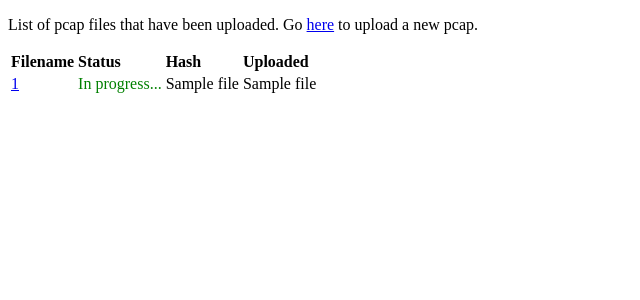
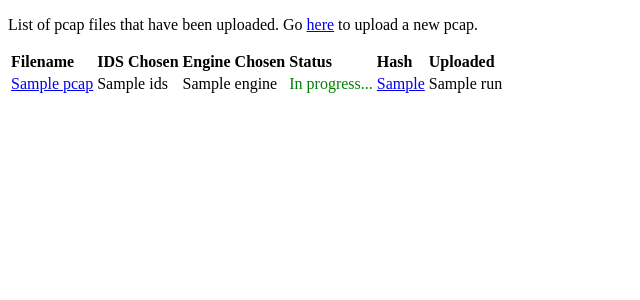
Before and after one commit to travisbgreen/autoIDS, a Flask app: template templates/listing.html in a window 1280 px wide. Shown: the top 300 px of the page, without its empty margins (0-640 px from the left). Run offline with Flask 2, Linux system fonts and the light colour scheme; the template is opened without the code that fills it: most values are stand-ins (such as "Sample title", 1, 10 or a date in 2020); parts of the project's set-up code (start-up, migrations or seed data) failed here and were passed over.

Commit message:
Making the database great again with Peewee
fixes #2

```diff
--- a/config.py
+++ b/config.py
@@ -5,7 +5,7 @@ LOG_FOLDER = '/var/pcap/logs' # logs are put here in their own folders
 IDSDB_FOLDER = '/opt/IDSDeathBlossom' # IDSDeathBlossom installation
 DATABASE = os.path.join(UPLOAD_FOLDER,'files.db') # path to the SQLite database that stores some info about files
 ALLOWED_EXTENSIONS = set(['pcap','pcapng']) # allowed file types to upload
-ENGINES = ['snort-2.8.4.1', 'snort-2.8.5.1', 'snort-2.8.6.1','snort-2.9.0.5', 'snort-2.9.6.2', 'suricata-1.2.1','suricata-1.3.6', 'suricata-1.4.7', 'suricata-2.0.6'] # engines that can be chosen on the upload page
+IDSS = ['snort-2.8.4.1', 'snort-2.8.5.1', 'snort-2.8.6.1','snort-2.9.0.5', 'snort-2.9.6.2', 'suricata-1.2.1','suricata-1.3.6', 'suricata-1.4.7', 'suricata-2.0.6'] # engines that can be chosen on the upload page
 PERPAGE = 40 # number of pcaps to display per page in the listing
 DISPLAYFILES = ['eve.json'] # add to this list later
 
--- a/main.py
+++ b/main.py
@@ -2,7 +2,7 @@ from flask import Flask, request, redirect, url_for, render_template, flash
 from werkzeug.utils import secure_filename
 import os
 import Queue
-import sqlite3
+from peewee import *
 import time
 from config import *
 from util import *
@@ -11,20 +11,48 @@ from pygments import highlight
 from pygments.lexers import guess_lexer, get_lexer_by_name
 from pygments.formatters import HtmlFormatter
 
+### database stuff here for now.
+db = SqliteDatabase(DATABASE)
+
+class Pcap(Model):
+	md5 = CharField()
+	filename = CharField()
+	filepath = CharField()
+	uploaded = IntegerField()  # unixtime
+	private = BooleanField()
+	class Meta:
+		database = db
+
+class ProcessedPcap(Model):
+	runid = CharField()
+	engine = CharField()
+	ids = CharField()
+	rules = TextField()
+	status = IntegerField()
+	logpath = CharField()
+	run = IntegerField()     # also unixtime
+	pcap = ForeignKeyField(Pcap, related_name='runs')
+	class Meta:
+		database = db
+
+db.connect()
+db.create_tables([Pcap,ProcessedPcap])
+db.close()
+
 app = Flask(__name__)
 app.config['UPLOAD_FOLDER'] = UPLOAD_FOLDER ## we want to save all the pcaps so this is not a tmp folder in the default config
 app.secret_key = SECRETKEY ## be sure to change this in the config so you can't be pwn3d by 1337 h4x0rz
 
 @app.route('/') # main page = upload spot
 def mainpage():
-	return render_template('upload.html',engines=ENGINES) # list of the engines available goes into the dropdown in the form
+	return render_template('upload.html',idss=IDSS) # list of the engines available goes into the dropdown in the form
 
 @app.route('/upload',methods=['POST']) # post to this actually triggers upload (so it could be done with cURL if you want)
 def upload():
 	global datalock
 	print request.files # debug statement showing what they are trying to upload
 	if not 'file' in request.files: # if there's no file included, try again
-		flash('no file in form') # this displays a message at tnbe top of the next page they load, in this case, the main page
+		flash('no file in form') # this displays a message at the top of the next page they load, in this case, the main page
 		return redirect('/')
 	file = request.files['file'] # just one file that we're uploading
 	if file.filename == '': # invalid filename also means not selected in the form
@@ -33,22 +61,26 @@ def upload():
 	if file and allowed_file(file.filename): # check if the filename ends with .pcap or .pcapng (can be changed in config)
 		filename = time.strftime('%m%d%Y.%H%M-') + secure_filename(file.filename) # prepend a date and time stamp
 		origfilename = secure_filename(file.filename) # keep this around as well to put into the db later
-		engine = request.form.get('engine','suricata-2.0.6') # gets the selected engine from the dropdown in the form, defaulting to suri 206
+		ids = request.form.get('ids','suricata-2.0.6') # gets the selected engine from the dropdown in the form, defaulting to suri 206
 		private = request.form.get('private',False) # checkbox that makes the file private
 		path = os.path.join(app.config['UPLOAD_FOLDER'], filename) # keep the full path to the uploaded file
+		rules = request.form.get('rules','')
 		print 'saving file...',filename # another debug statement
 		file.save(path) # saves to the permentant storage dir
 		filehash = md5(path) # hash the file so we can see if it was already uploaded
 		datalock.acquire()
-		db = sqlite3.connect(DATABASE) # connect to the SQLite db to store the file info
-		c = db.cursor()
-		c.execute('SELECT * FROM pcaps WHERE md5=?',(filehash,)) # check if there is alredy a pcap in the database that has the md5 of this one
-		existing = c.fetchone()
-		if existing: # if there is not an empty array
+		db.connect()
+		runid = hashlib.md5(ids+engine+rules).hexdigest()
+		query = Pcap.select().where(Pcap.md5==filehash).get()
+		if query: # if there is not an empty array
 			flash('that file hash is already in the database!')
-			return redirect('/output/'+filehash) # redirect to the page for the existing file
-		c.execute('INSERT INTO pcaps VALUES (?,?,?,?,?,?,?)',(origfilename,filename,0,'',filehash,time.time(),private)) # otherwise store the new pcap data into the database
-		db.commit() # save the db
+			return redirect('/output/'+filehash) # TODO: redirect to the rerun page??
+		query = ProcessedPcap.select(ProcessedPcap,Pcap).join(Pcap).where(ProcessedPcap.pcap.md5==filehash, ProcessedPcap.runid==runid).get()
+		if query:
+			flash('that file has already been processed with those settings!')
+			return redirect('/output/'+filehash+'/'+runid)
+		pcap = Pcap.create(md5=filehash,filename=file.filename,filepath=path,uploaded=time.time(),private=private)
+		run = ProcessedPcap.create(runid=runid,pcap=pcap,ids=ids,engine='etopen-all',rules=rules,status=0,logpath='')
 		db.close()
 		datalock.release()
 		process((filename,engine,filehash,path)) # opens a new thread to process the pcap
@@ -60,32 +92,31 @@ def upload():
 @app.route('/output') # displays a list of the pcaps submitted to the system
 def logfilelist():
 	page = int(request.args.get('page',1)) # can use ?page=2 or something to paginate the system (rudimentary navigation on the page already)
-	db = sqlite3.connect(DATABASE) # get the database
-	c = db.cursor()
-	c.execute('SELECT * FROM pcaps WHERE private=? ORDER BY uploaded DESC LIMIT ? OFFSET ?',(False,PERPAGE+1,PERPAGE*(page-1))) # get PERPAGE+1 non-private pcaps, skipping 40*page offset
-	files = c.fetchall() # get them all for display
-	nextpage = len(files) > PERPAGE
-	files = files[:PERPAGE]
+	db.connect()
+	files = ProcessedPcap.select(ProcessedPcap,Pcap).join(Pcap).where(ProcessedPcap.pcap.private==False).order_by(ProcessedPcap.run.desc()).paginate(page,PERPAGE)
+	nextpage = len(files) >= PERPAGE
 	db.close()
 	return render_template('listing.html',files=files,page=page,nextpage=nextpage) # pass in the page number and the file listing
 
-@app.route('/output/<filehash>') # displays the logs of a single file
-def logfiledisp(filehash):
-	db = sqlite3.connect(DATABASE) # get the database
-	c = db.cursor()
-	c.execute('SELECT * FROM pcaps WHERE md5=?',(filehash,)) # find the pcap since we're identifying them by hash
-	data = c.fetchone()
-	if not data:
+@app.route('/output/<filehash>')
+def logfileselect(filehash):
+	return
+
+@app.route('/output/<filehash>/<runid>') # displays the logs of a single file
+def logfiledisp(filehash,runid):
+	db.connect() # get the database
+	query = ProcessedPcap.select(ProcessedPcap,Pcap).join(Pcap).where(ProcessedPcap.pcap.md5==filehash, ProcessedPcap.runid==runid).get()
+	if not query:
 		flash('that file does not exist') # if there's no pcap with that hash, redirect to the listing
 		return redirect('/output')
-	### TODO: finish the processing that happens here
+	data = query[0]
 	db.close()
 	files = []
-	if data[3]:
-		filenames = os.listdir(data[3])
+	if data.logpath:
+		filenames = os.listdir(data.logpath)
 		for fn in filenames:
 			if fn in DISPLAYFILES or True: ## disable the 'or True' because its for debugging
-				fd = open(os.path.join(data[3],fn),'r')
+				fd = open(os.path.join(data.logpath,fn),'r')
 				raw = fd.read()
 				fd.close()
 				lexer = guess_lexer(raw)
@@ -100,5 +131,3 @@ if __name__ == '__main__': # debugging mode - just run the py file
 	app.host = '0.0.0.0'
 	app.port = 19943 # does not work in the new flask
 	app.run()
-	# after app.run finishes (ctrl-c), we then kill the background thread
-	filequeue.put((-1,-1)) ## definitely not a filename, will cause the background thread to exit
--- a/templates/listing.html
+++ b/templates/listing.html
@@ -9,6 +9,12 @@
 		<tr>
 			<td>
 				<b>Filename</b>
+			</td>
+			<td>
+				<b>IDS Chosen</b>
+			</td>
+			<td>
+				<b>Engine Chosen</b>
 			</td>
 			<td>
 				<b>Status</b>
@@ -23,22 +29,28 @@
 		{% for file in files %}
 		<tr>
 			<td>
-				<a href="/output/{{ file[4] }}">{{ file[0] }}</a>
+				<a href="/output/{{ file.pcap.md5 }}">{{ file.pcap.name }}</a>
 			</td>
 			<td>
-				{% if file[2] == 1 %}
+				{{ file.ids }}
+			</td>
+			<td>
+				{{ file.engine }}
+			</td>
+			<td>
+				{% if file.status == 1 %}
 				Analysis complete
-				{% elif file[2] == -1 %}
+				{% elif file.status == -1 %}
 				<span style="color:red;">Failed</span>
 				{% else %}
 				<span style="color:green;">In progress...</span>
 				{% endif %}
 			</td>
 			<td>
-				{{ file[4] }}
+				<a href="/output/{{ file.pcap.md5 }}">{{ file.pcap.md5 }}</a>
 			</td>
 			<td>
-				{{ file[5] }}
+				{{ file.run }}
 			</td>
 		</tr>
 		{% endfor %}
--- a/templates/upload.html
+++ b/templates/upload.html
@@ -6,9 +6,9 @@
 </p>
 <form method="post" action="/upload" enctype="multipart/form-data">
 	<input type="file" name="file" /><br />
-	<select name="engine">
-		{% for engine in engines %}
-		<option value="{{ engine }}">{{ engine }}</option>
+	<select name="ids">
+		{% for ids in idss %}
+		<option value="{{ engine }}">{{ ids }}</option>
 		{% endfor %}
 	</select><br />
 	<input type="checkbox" name="private" />Make Private<br />
```
Also changed, not shown: templates/logfile.html (+5 -5 lines), util.py (+2 -6 lines).
